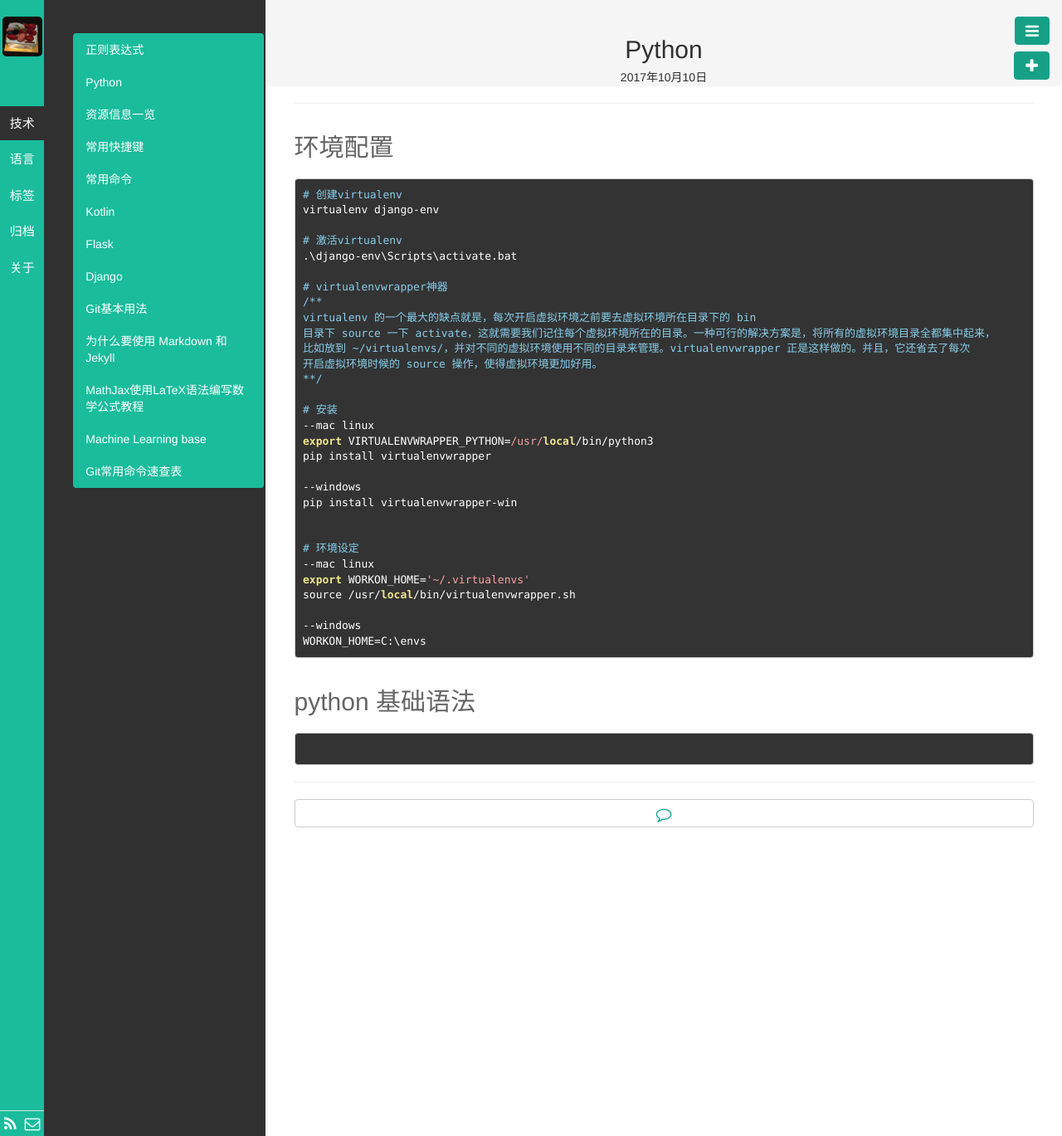
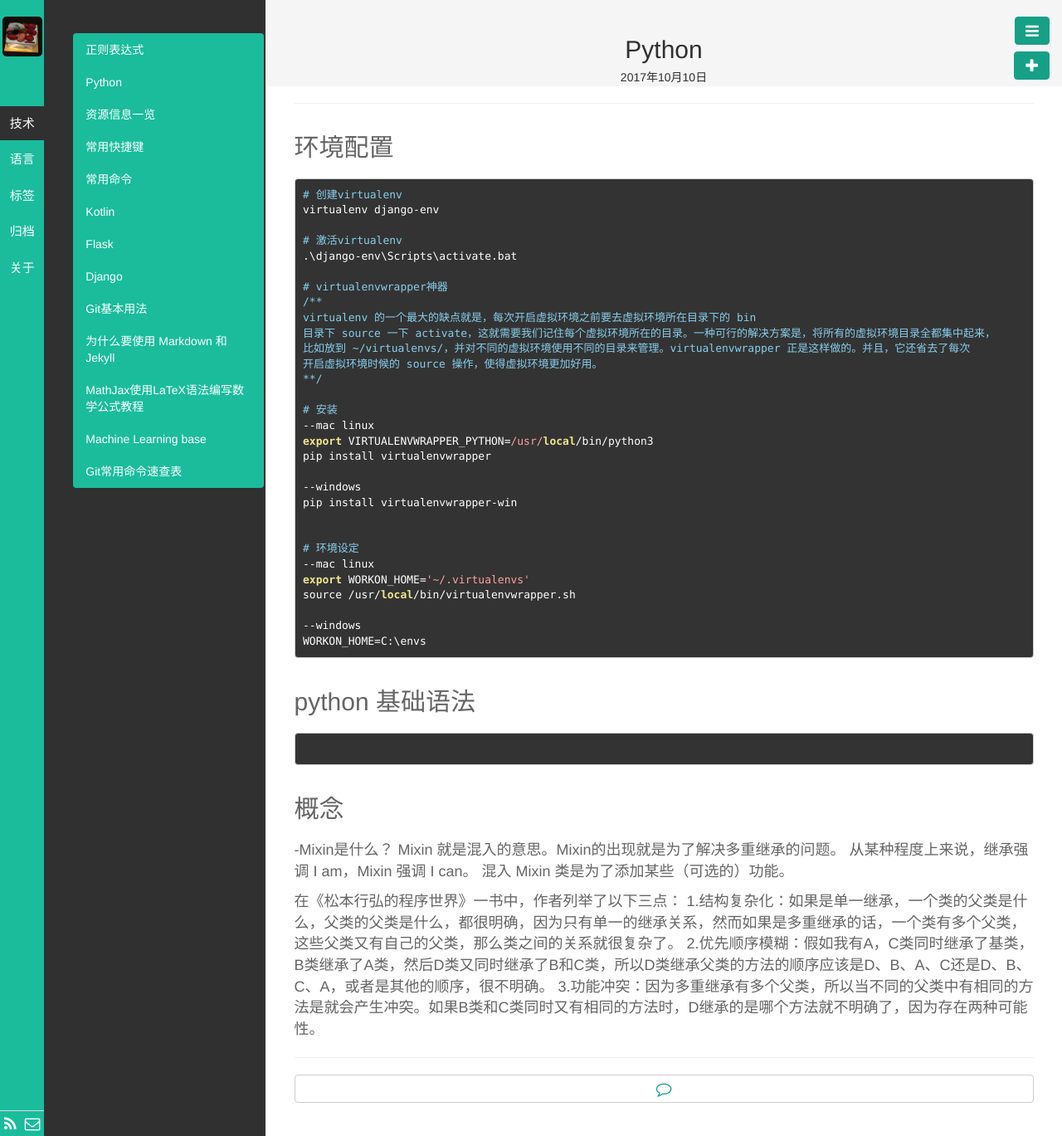
Before and after one commit to kyoyo/kyoyo.github.io, a Jekyll site: the page built from _posts/技術/2017-10-10-Python.md, in a window 1280 px wide. Shown: the whole page at 83% size. Built offline with Jekyll 4.4.1, drawn with Linux system fonts in a browser that asks for light colours; Markdown is read by kramdown in place of the engine named in the settings.

Commit message:
Update 2017-10-10-Python.md

````diff
--- a/_posts/技術/2017-10-10-Python.md
+++ b/_posts/技術/2017-10-10-Python.md
@@ -46,3 +46,14 @@ WORKON_HOME=C:\envs
 ```
 
 ```
+
+## 概念
+-Mixin是什么？
+Mixin 就是混入的意思。Mixin的出现就是为了解决多重继承的问题。
+从某种程度上来说，继承强调 I am，Mixin 强调 I can。
+混入 Mixin 类是为了添加某些（可选的）功能。
+
+在《松本行弘的程序世界》一书中，作者列举了以下三点：
+1.结构复杂化：如果是单一继承，一个类的父类是什么，父类的父类是什么，都很明确，因为只有单一的继承关系，然而如果是多重继承的话，一个类有多个父类，这些父类又有自己的父类，那么类之间的关系就很复杂了。
+2.优先顺序模糊：假如我有A，C类同时继承了基类，B类继承了A类，然后D类又同时继承了B和C类，所以D类继承父类的方法的顺序应该是D、B、A、C还是D、B、C、A，或者是其他的顺序，很不明确。
+3.功能冲突：因为多重继承有多个父类，所以当不同的父类中有相同的方法是就会产生冲突。如果B类和C类同时又有相同的方法时，D继承的是哪个方法就不明确了，因为存在两种可能性。
````
